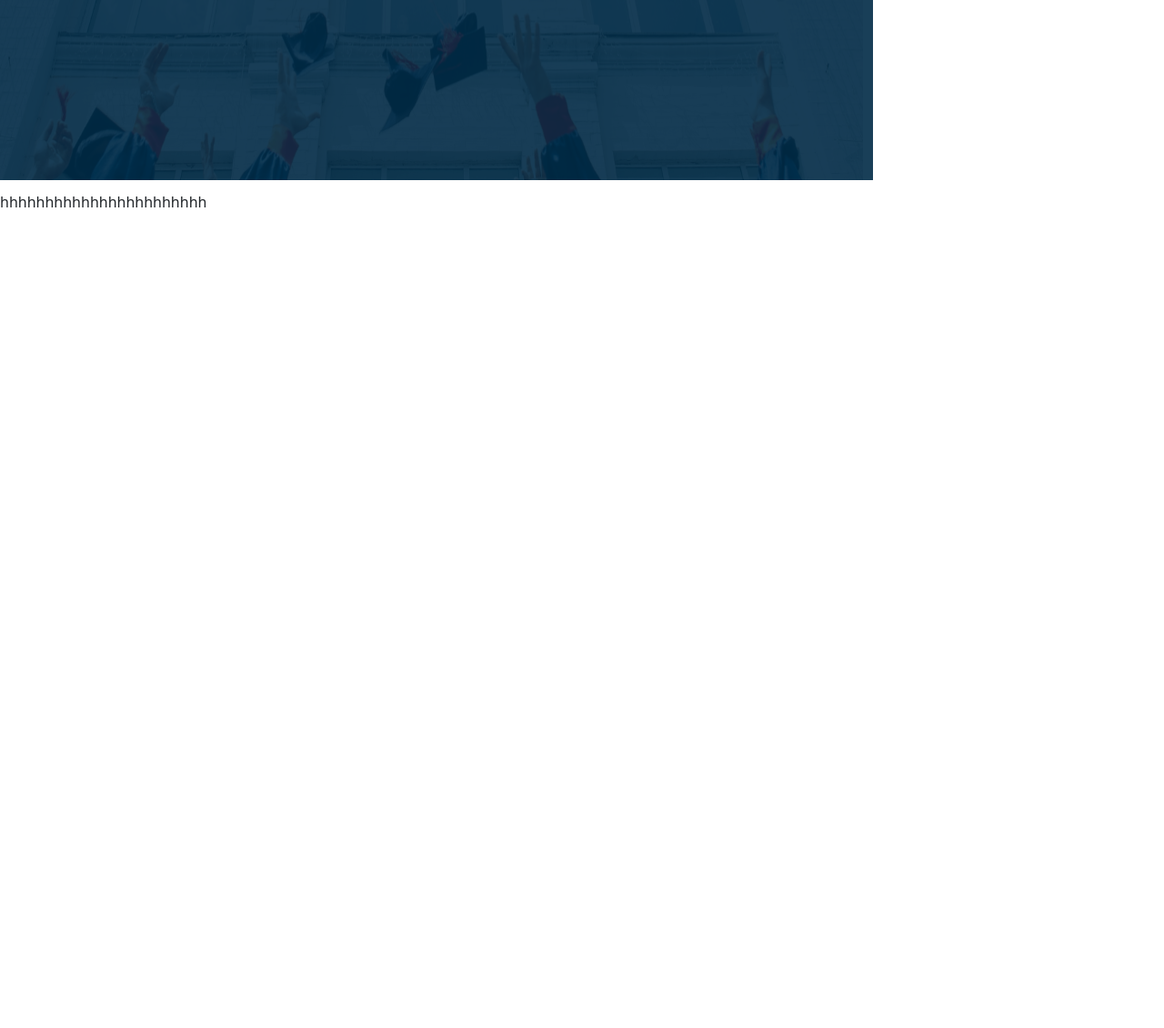
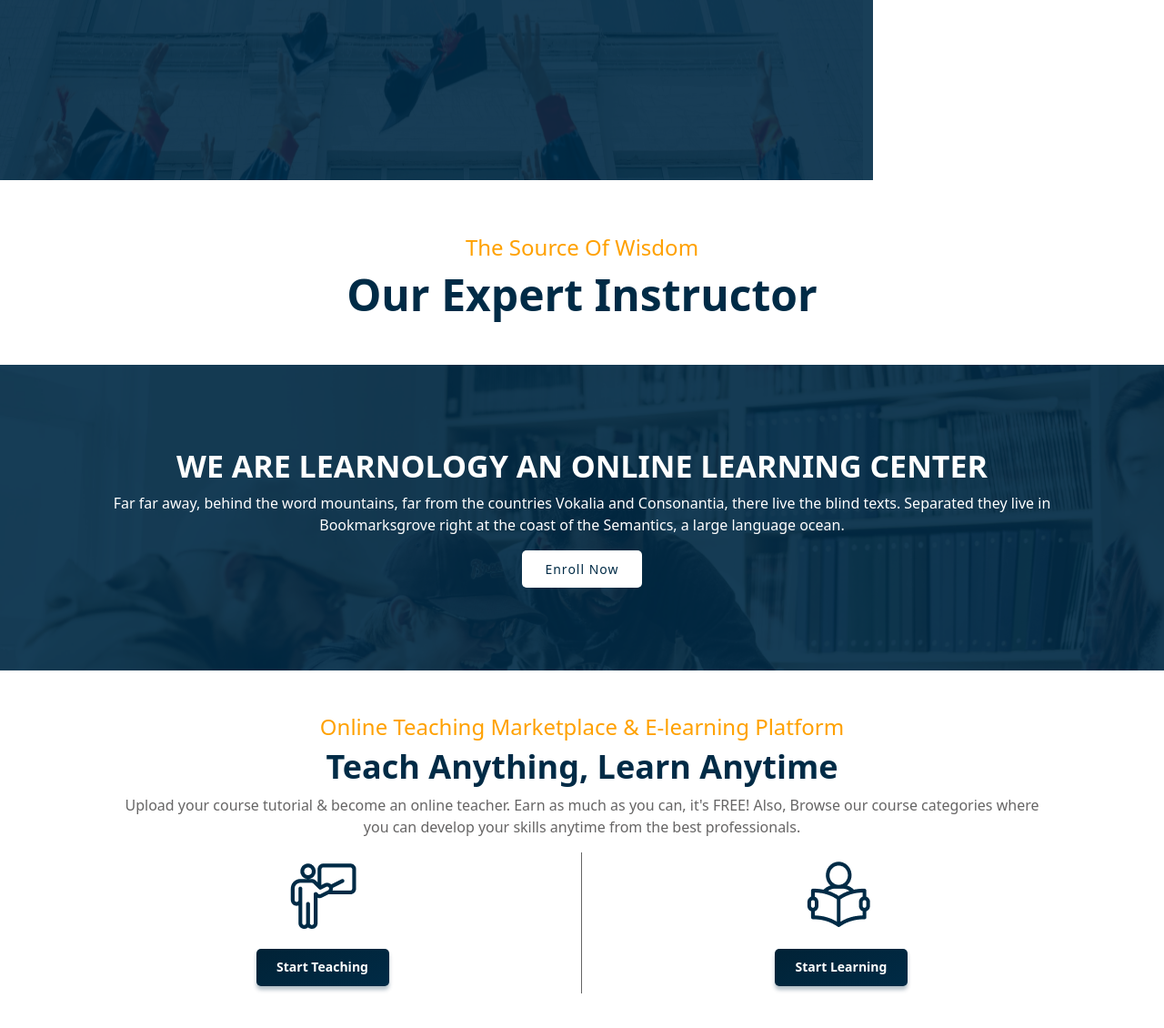
Before and after one commit to Sejan157218/egenslab-learning, a plain HTML site: page index.html in a window 1280 px wide. Shown: the part 1785-2915 px from the top of the page at 91% size. Before the commit the page ends 2019 px from the top, so only its background shows below. Drawn offline with nearby package versions, Linux system fonts and the light colour scheme.

Commit message:
add enroll and learning section

```diff
--- a/css/style.css
+++ b/css/style.css
@@ -310,6 +310,97 @@
     }
 }
 
+/* The Source Of Wisdom */
+.source-container h6{
+    font-size: 24px;
+    font-weight: 400;
+    color: #FFA100;
+}
+.source-container h1{
+    font-size: 48px;
+    font-weight: 800;
+    color: #002B46;
+}
+
+/* learning-center */
+.learning-center{
+    background-image: url(/images/learning-bg.jpg),linear-gradient(rgba(0,0,0,.5),rgba(0,0,0,.5));
+    display: flex;
+    justify-content: center;
+    align-items: center;
+    height: 336px;
+    width: 100%;
+    background-repeat: no-repeat;
+    background-size: cover;
+    background-position: 50%;
+    position: relative;
+}
+.learning-center-color-overlay{
+    background: #002B46;
+    position: absolute;
+    height: 336px;
+    width: 100%;
+    opacity: .9;
+}
+.learning-text{
+    z-index: 11;
+}
+.learning-text h1{
+    font-size: 34px;
+    font-weight: 800;
+    color: #FFFFFF;
+}
+.learning-text p{
+    font-size: 16px;
+    font-weight: 300;
+    color: #FFFFFF;
+}
+
+.learnig-btn{
+    font-size: 14px;
+    font-weight: 500;
+    letter-spacing: 1px;
+    padding: 10px 25px;
+    fill: #000;
+    background-color: #fff;
+    color: #002B46;
+    border-radius: 5px;
+    border: none;
+}
+.learnig-btn:hover{
+    background-color: #002B46;
+    color: #fff;
+}
+
+/* teaching-container */
+
+.teaching-container h6{
+    font-size: 24px;
+    font-weight: 400;
+    color: #FFA100;
+}
+.teaching-container h2{
+    font-size: 36px;
+    font-weight: 800;
+    color: #002B46;
+}
+.teaching-container p{
+    font-size: 16px;
+    font-weight: 300;
+    color: #666565;
+}
+
+.teaching-div{
+    border-right: 1px solid #666565;
+}
+
+
+
+
+
+
+
+
 @media only screen and (min-width:689px) and (max-width:992px){
     .feature1-img{
         width: 11.5rem;
--- a/index.html
+++ b/index.html
@@ -5,7 +5,8 @@
     <meta charset="UTF-8">
     <meta http-equiv="X-UA-Compatible" content="IE=edge">
     <meta name="viewport" content="width=device-width, initial-scale=1.0">
-    <title>Document</title>
+    <title>Egenslab Learning</title>
+    <link rel="shortcut icon" href="/images/favicon.png" type="image/x-icon">
     <!-- bootstrap css -->
     <link href="https://cdn.jsdelivr.net/npm/bootstrap@5.1.3/dist/css/bootstrap.min.css" rel="stylesheet"
         integrity="sha384-1BmE4kWBq78iYhFldvKuhfTAU6auU8tT94WrHftjDbrCEXSU1oBoqyl2QvZ6jIW3" crossorigin="anonymous">
@@ -272,7 +273,42 @@ C97.3,23.7,75.7,2.3,49.9,2.5" />
        </section>
 
        <!-- The Source Of Wisdom -->
-       <section>hhhhhhhhhhhhhhhhhhhhhhh</section>
+       <section class="container source-container text-center my-5">
+           <h6>The Source Of Wisdom</h6>
+           <h1>Our Expert Instructor</h1>
+
+       </section>
+<!-- WE ARE LEARNOLOGY AN ONLINE LEARNING CENTER -->
+       <section class="learning-center my-5">
+        <div class="learning-center-color-overlay"></div>
+        <div class="container text-center learning-text">
+            <h1>WE ARE LEARNOLOGY AN ONLINE LEARNING CENTER</h1>
+        <p>Far far away, behind the word mountains, far from the countries Vokalia and Consonantia, there live the blind texts. Separated they live in Bookmarksgrove right at the coast of the Semantics, a large language ocean. </p>
+        <button class="learnig-btn">Enroll Now</button>
+        </div>
+       </section>
+
+       <!-- Online Teaching Marketplace & E-learning Platform -->
+       <section class="mb-5">
+           <div class="container teaching-container text-center">
+            <h6>Online Teaching Marketplace & E-learning Platform</h6>
+            <h2>Teach Anything, Learn Anytime</h2>
+            <p class="px-5">Upload your course tutorial & become an online teacher. Earn as much as you can, it's FREE! Also, Browse our course categories where you can develop your skills anytime from the best professionals.</p>
+
+            <div class="row">
+                <div class="col-6 col-md-6 col-lg-6 teaching-div">
+                    <img class="img-fluid" src="/images/teaching.png" alt="">
+                   <h1> <button class="sign-up-btn">Start Teaching</button></h1>
+                </div>
+                <div class="col-6 col-md-6 col-lg-6">
+                    <img src="/images/learning.png" alt="">
+                   <h1> <button class="sign-up-btn">Start Learning</button></h1>
+                   </div>
+            </div>
+
+        </div>
+
+       </section>
     </main>
 
     <!-- footer -->
```
Also changed, not shown: images/favicon.png (added), images/learning-bg.jpg (added), images/learning.png (added), images/teaching.png (added).
